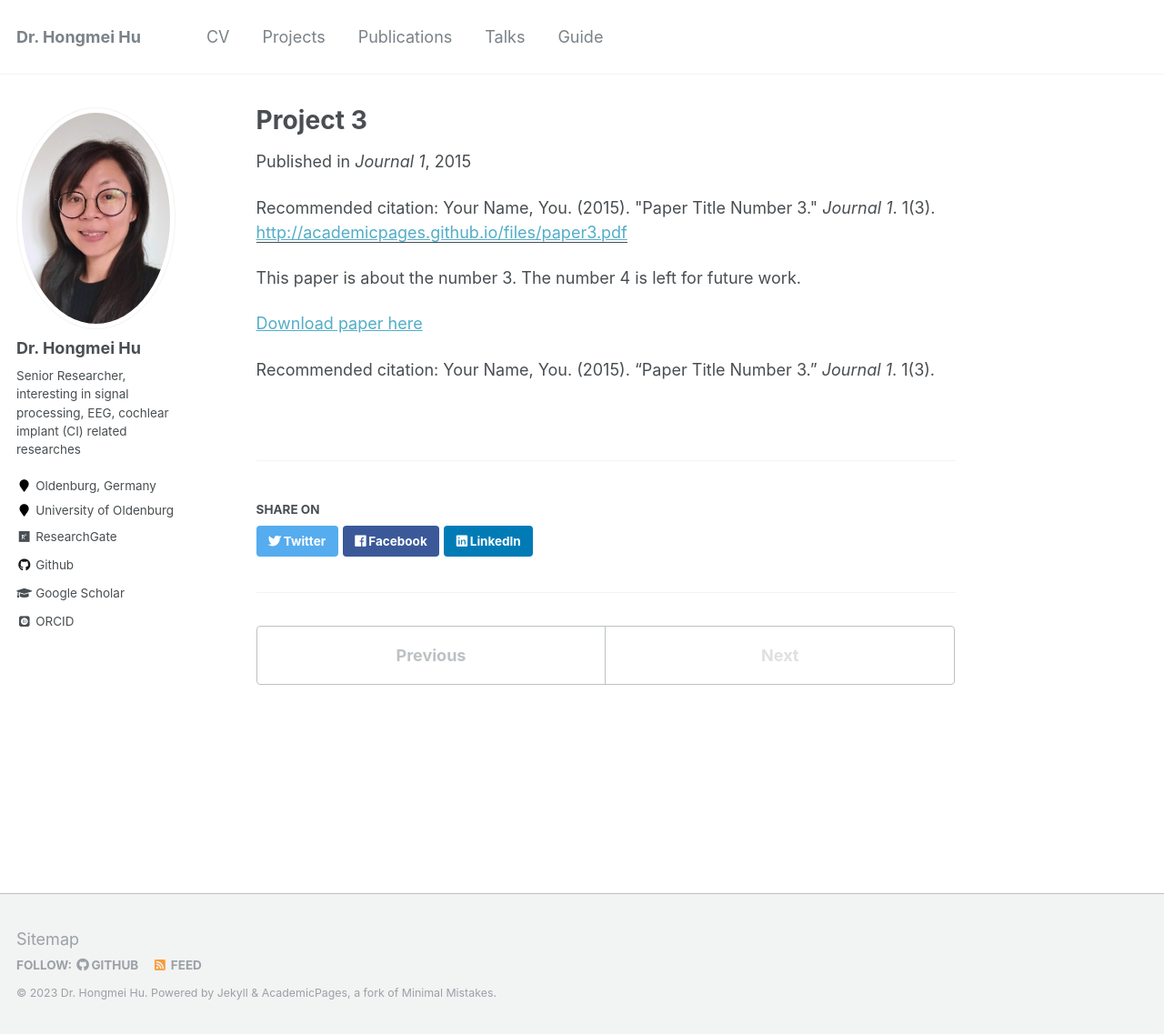
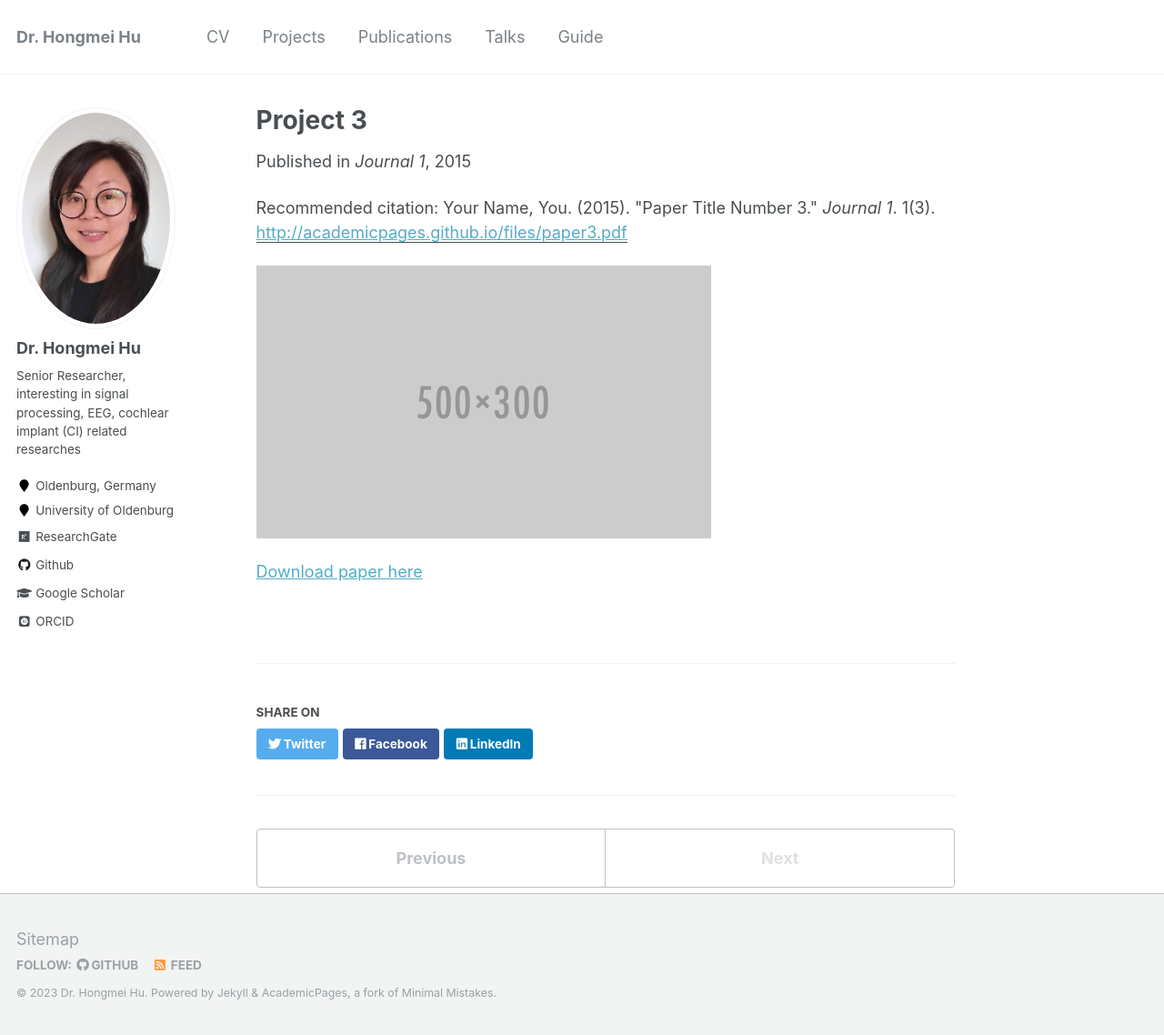
Before and after one commit to HongmeiHu/HongmeiHu.github.io, a Jekyll site: the page built from _projects/2015-10-01-paper-title-number-3.md, in a window 1280 px wide and 1138 px high. Shown: the whole window at 91% size. Built offline with Jekyll 4.4.1, drawn with Linux system fonts in a browser that asks for light colours; some web fonts are replaced.

Commit message:
Update 2015-10-01-paper-title-number-3.md

```diff
--- a/_projects/2015-10-01-paper-title-number-3.md
+++ b/_projects/2015-10-01-paper-title-number-3.md
@@ -9,8 +9,7 @@ venue: 'Journal 1'
 paperurl: 'http://academicpages.github.io/files/paper3.pdf'
 citation: 'Your Name, You. (2015). &quot;Paper Title Number 3.&quot; <i>Journal 1</i>. 1(3).'
 ---
-This paper is about the number 3. The number 4 is left for future work.
+
+![test](/images/500x300.png)
 
 [Download paper here](http://academicpages.github.io/files/paper3.pdf)
-
-Recommended citation: Your Name, You. (2015). "Paper Title Number 3." <i>Journal 1</i>. 1(3).
```
